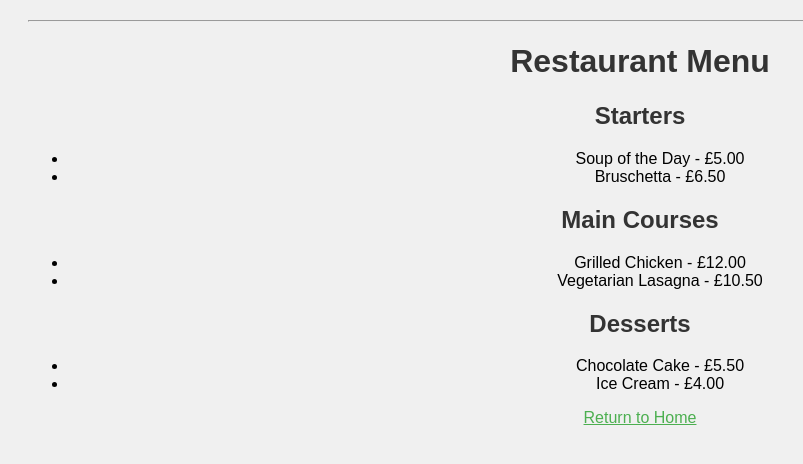
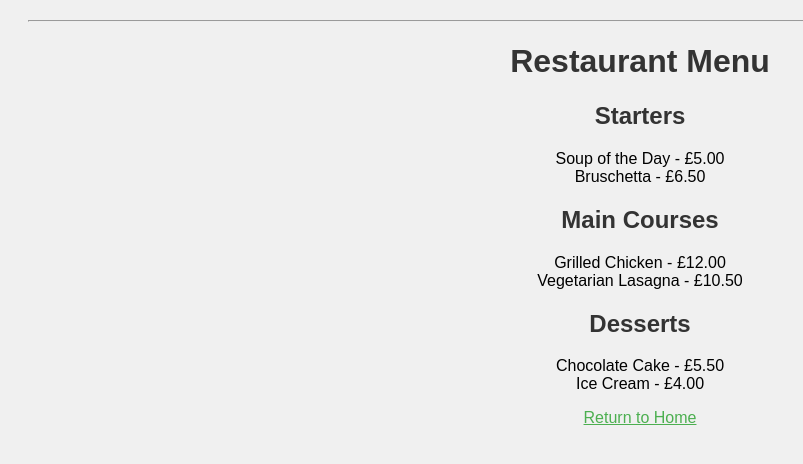
Before and after one commit to GabeColetta24/restaurant_booking, a Django app: page /menu/ in a window 1280 px wide. Shown: the part 46-510 px from the top of the page, without its empty margins (0-803 px from the left). Run offline with Django 4.2, Linux system fonts and the light colour scheme.

Commit message:
Remove bullet points from menu page for cleaner layout

```diff
--- a/bookings/static/bookings/style.css
+++ b/bookings/static/bookings/style.css
@@ -53,3 +53,9 @@ nav a {
 nav a:hover {
     text-decoration: underline;
 }
+
+/* Remove bullet points from menu list */
+ul {
+    list-style-type: none;
+    padding: 0;
+}
```
